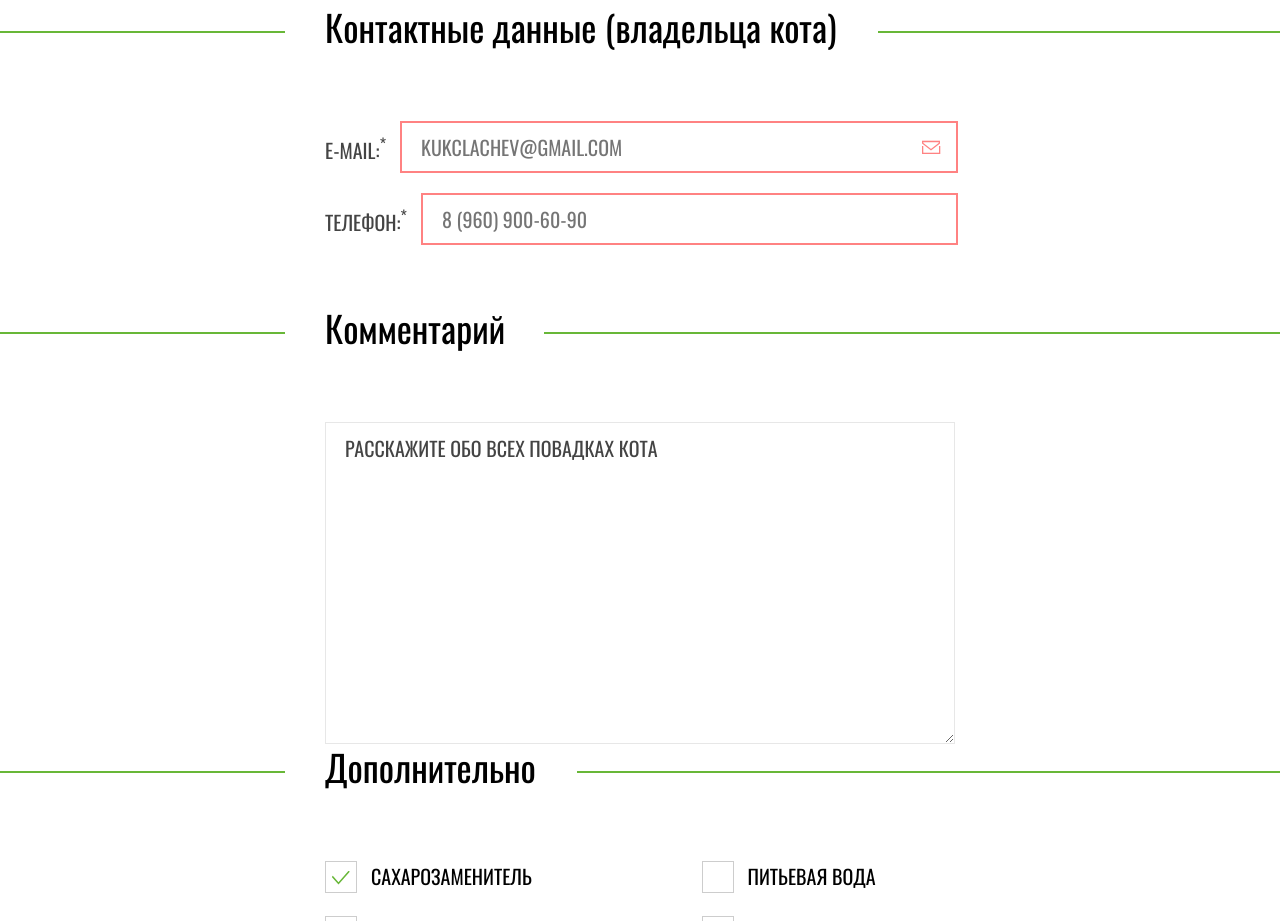
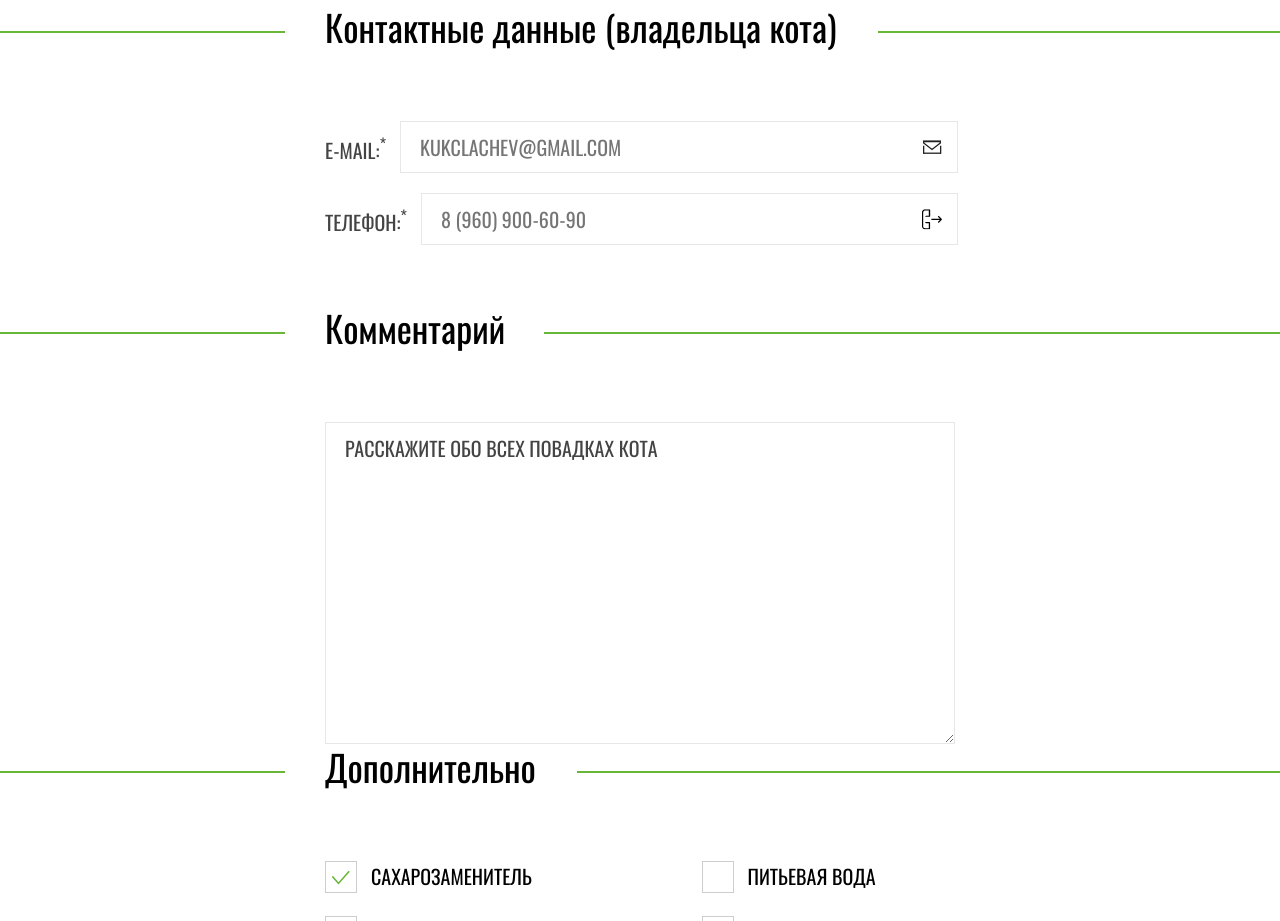
Before and after one commit to movmovbaby/cat-energy, a website: page source/form.html in a window 1280 px wide. Shown: the part 880-1801 px from the top of the page. Drawn offline with nearby package versions, Linux system fonts and the light colour scheme; files that its build step writes are made by us from their sources.

Commit message:
подправил состояния в инпутах

```diff
--- a/source/sass/blocks/form/form.scss
+++ b/source/sass/blocks/form/form.scss
@@ -82,7 +82,7 @@
     border: 1px solid $special-grey-darker;
   }
 
-  &:invalid {
+  &:focus:invalid {
     border: 1px solid $status_error;
   }
 
@@ -110,7 +110,7 @@
     border: 2px solid $special-grey-darker;
   }
 
-  &:invalid {
+  &:focus:invalid {
     background-image: url("../img/icon-email-red.svg");
     background-repeat: no-repeat;
     background-position: center right 15px;
@@ -123,7 +123,7 @@
   background-repeat: no-repeat;
   background-position: center right 15px;
 
-  &:invalid {
+  &:focus:invalid {
     background-image: url("../img/icon-phone-red.svg");
     background-repeat: no-repeat;
     background-position: center right 15px;
```
